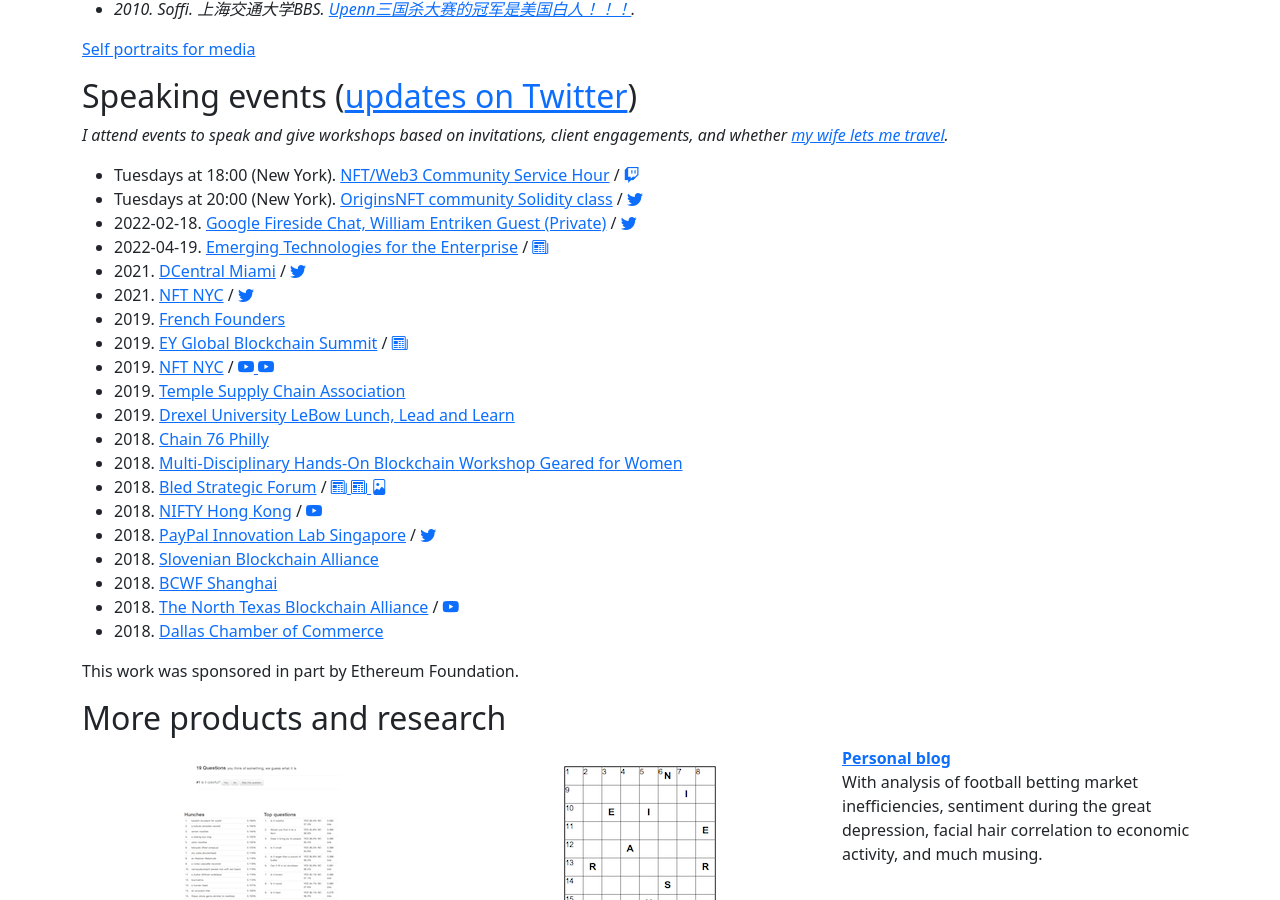
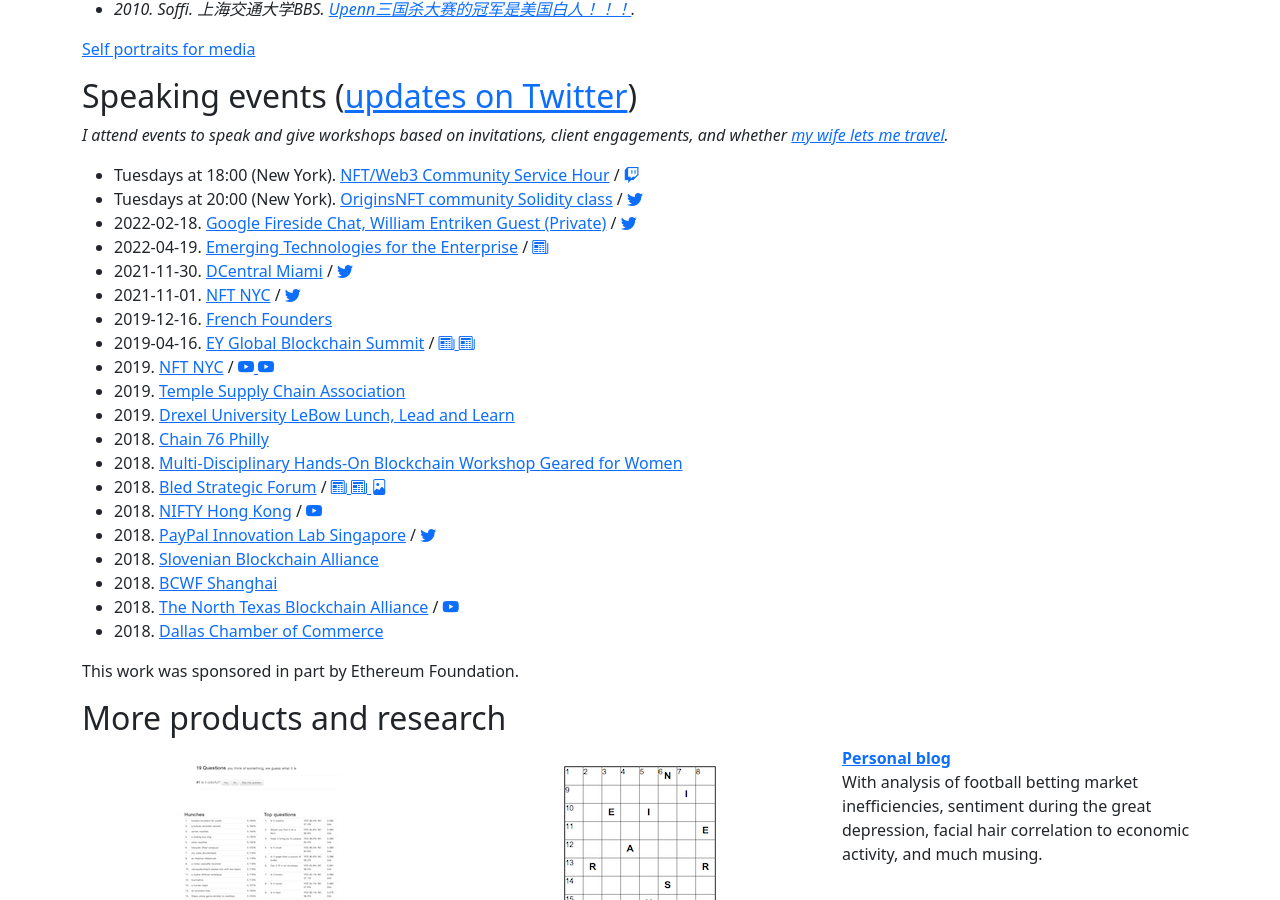
Before and after one commit to fulldecent/phor.net, a Jekyll site: the page built from index.html, in a window 1280 px wide and 900 px high, scrolled down 3770 px. Built offline with Jekyll 4.4.1, drawn with Linux system fonts in a browser that asks for light colours; nearby versions of some CDN libraries; comment, search, counter and statistics services are not loaded.

Commit message:
more date details again

```diff
--- a/_data/speaking-events.json
+++ b/_data/speaking-events.json
@@ -16,7 +16,7 @@
     ]
   },
   {
-    "date": "2021",
+    "date": "2021-11-30",
     "url": "https://www.dcentralcon.com",
     "title": "DCentral Miami",
     "coverage": [
@@ -24,7 +24,7 @@
     ]
   },
   {
-    "date": "2021",
+    "date": "2021-11-01",
     "url": "https://www.eventbrite.com/e/nftnyc-2021-in-person-2-3-4-november-tickets-144386456779",
     "title": "NFT NYC",
     "coverage": [
@@ -32,16 +32,17 @@
     ]
   },
   {
-    "date": "2019",
+    "date": "2019-12-16",
     "url": "https://private.frenchfounders.com/public/event/1743/2019-12-17-08-15-blockchain-challenges-and-new-business-models",
     "title": "French Founders"
   },
   {
-    "date": "2019",
+    "date": "2019-04-16",
     "url": "https://www.prnewswire.com/news-releases/ey-releases-zero-knowledge-proof-blockchain-transaction-technology-to-the-public-domain-to-advance-blockchain-privacy-standards-300833137.html",
     "title": "EY Global Blockchain Summit",
     "coverage": [
-      "https://www.coindesk.com/ey-nightfall-ethereum-enterprise-public-blockchain"
+      "https://www.coindesk.com/ey-nightfall-ethereum-enterprise-public-blockchain",
+      "https://finance.yahoo.com/news/global-auditor-ey-unveils-ambitious-171013633.html"
     ]
   },
   {
```
